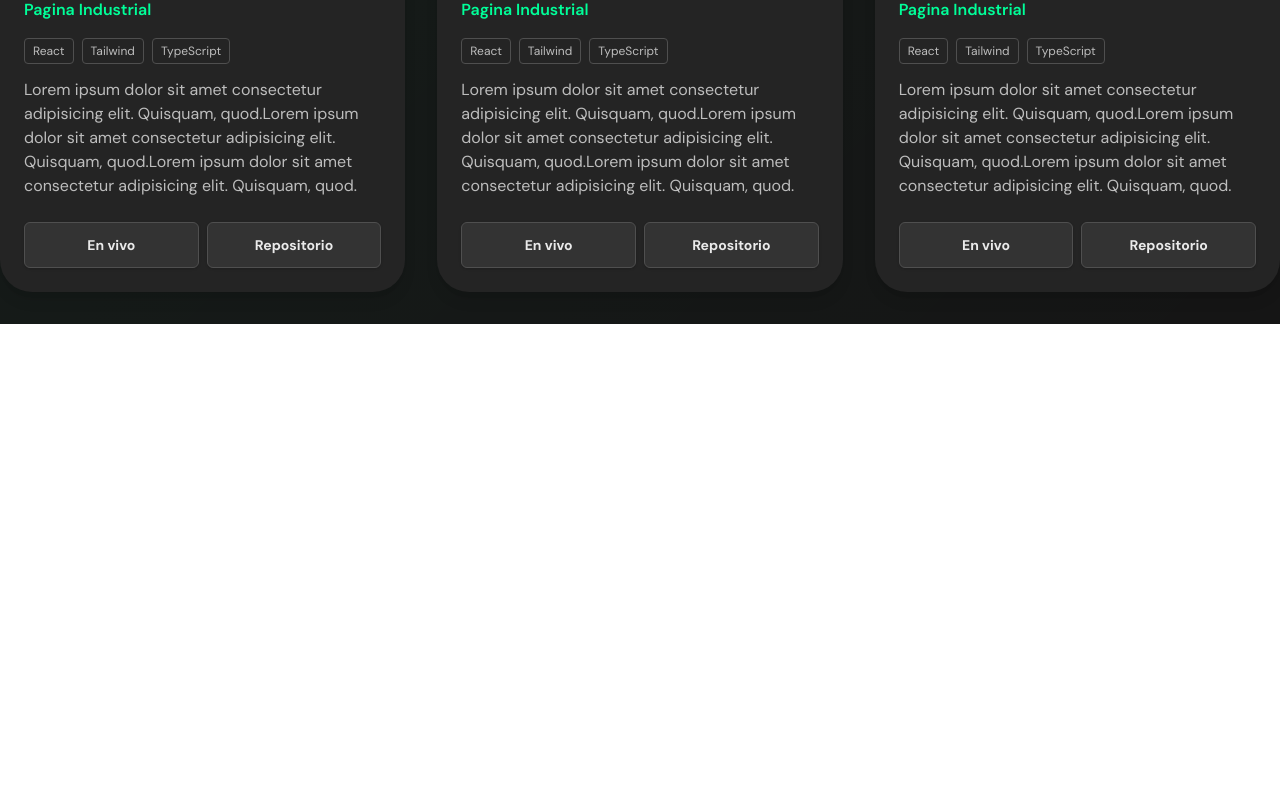
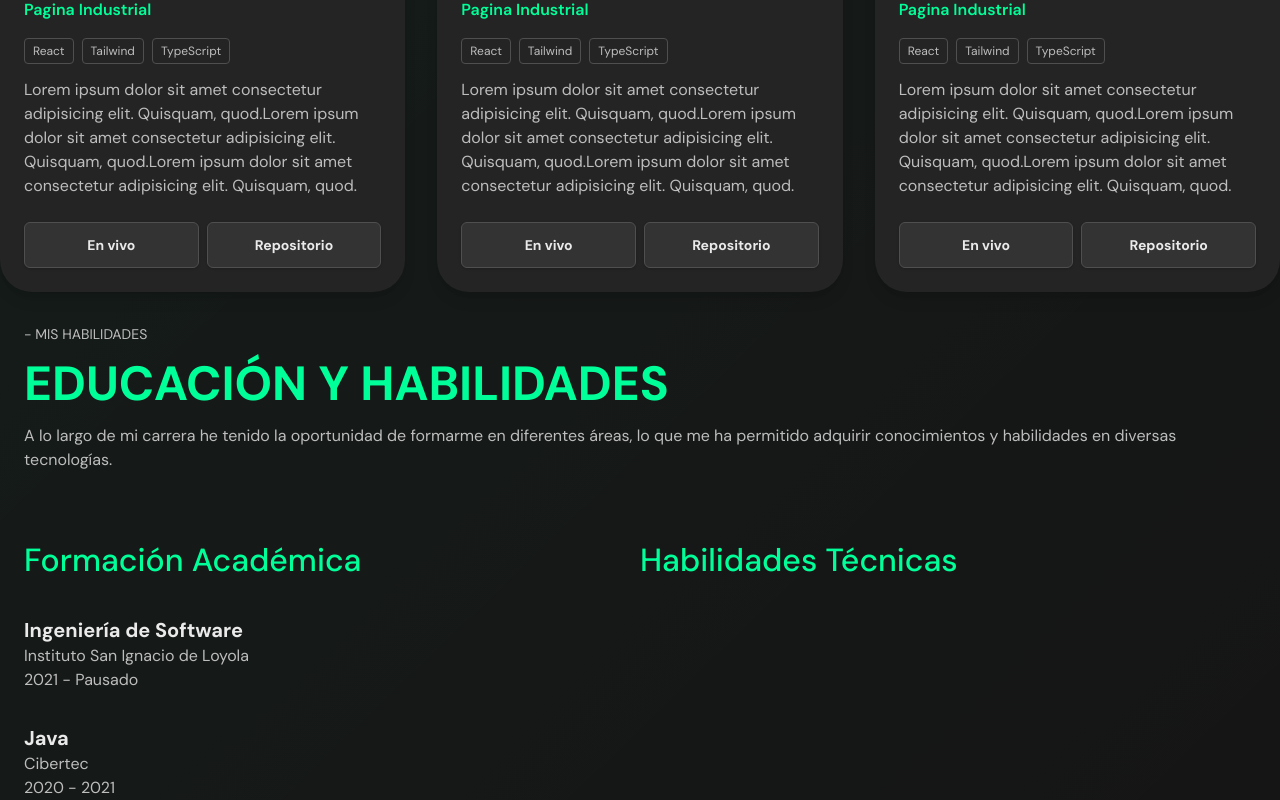
Before and after one commit to royandresdev/Portafolio-2026, a Next.js app: page / in a window 1280 px wide. Shown: the part 1250-2050 px from the top of the page. Before the commit the page ends 1574 px from the top, so only its background shows below. Built offline with nearby package versions, Linux system fonts and the light colour scheme.

Commit message:
feat: add Skills section and configure global theme styles

```diff
--- a/app/globals.css
+++ b/app/globals.css
@@ -27,3 +27,7 @@
 @utility label-heading {
   @apply block text-gray-4 text-sm tracking-[20%];
 }
+
+h2 {
+  @apply text-5xl font-bold text-primary;
+}
--- a/app/page.tsx
+++ b/app/page.tsx
@@ -1,6 +1,7 @@
 import Header from "@/components/header";
 import { Hero } from "@/components/hero";
 import { Projects } from "@/components/projects";
+import { Skills } from "@/components/skills";
 
 export default function Home() {
   return (
@@ -8,6 +9,7 @@ export default function Home() {
       <Header />
       <Hero />
       <Projects />
+      <Skills />
     </main>
   );
 }
--- /dev/null
+++ b/components/skills.tsx
@@ -0,0 +1,51 @@
+export function Skills() {
+  return (
+    <section className="container mx-auto px-6">
+      <span className="label-heading mb-4">- MIS HABILIDADES</span>
+      <h2 className="mb-4">EDUCACIÓN Y HABILIDADES</h2>
+      <p className="text-gray-4 mb-16">
+        A lo largo de mi carrera he tenido la oportunidad de formarme en
+        diferentes áreas, lo que me ha permitido adquirir conocimientos y
+        habilidades en diversas tecnologías.
+      </p>
+      <div className="grid grid-cols-2">
+        {/* Formación Académica */}
+        <div className="space-y-8">
+          <h3 className="text-[32px] text-primary font-medium mb-8">Formación Académica</h3>
+          {/* Formación Académica Item*/}
+          <div>
+            {/* Icono de la institución */}
+            <div>
+              <h4 className="text-gray-5 font-bold text-xl">Ingeniería de Software</h4>
+              <p className="text-gray-4">Instituto San Ignacio de Loyola</p>
+              <p className="text-gray-4">2021 - Pausado</p>
+            </div>
+          </div>
+          {/* Formación Académica Item*/}
+          <div>
+            {/* Icono de la institución */}
+            <div>
+              <h4 className="text-gray-5 font-bold text-xl">Java</h4>
+              <p className="text-gray-4">Cibertec</p>
+              <p className="text-gray-4">2020 - 2021</p>
+            </div>
+          </div>
+        </div>
+
+        {/* Habilidades Técnicas */}
+        <div>
+          <h3 className="text-[32px] text-primary font-medium mb-8">Habilidades Técnicas</h3>
+          <SkillsContainer />
+        </div>
+      </div>
+    </section>
+  )
+}
+
+function SkillsContainer() {
+  return (
+    <div>
+      {/* Iconos de tecnologías */}
+    </div>
+  )
+}
```
